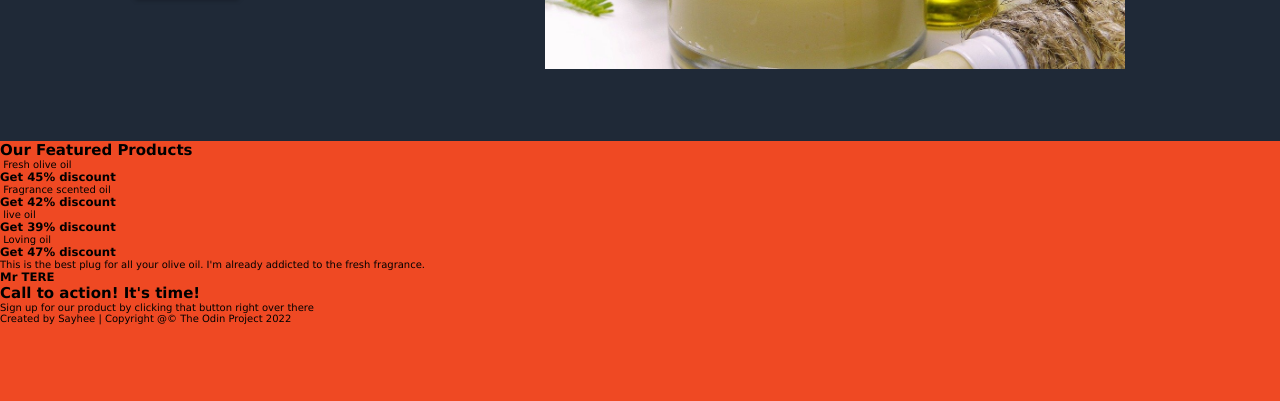
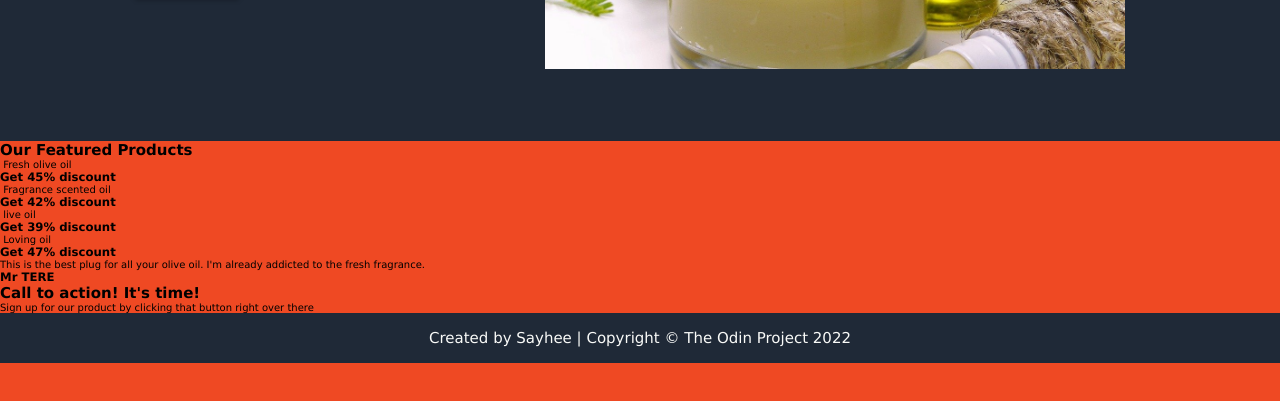
Before and after one commit to Sekeza/Landing-page, a plain HTML site: page index.html in a window 1280 px wide. Shown: the part 269-670 px from the top of the page. Drawn offline with Linux system fonts and the light colour scheme.

Commit message:
Styled the footer section while editing the html part

```diff
--- a/css/styles.css
+++ b/css/styles.css
@@ -96,3 +96,17 @@ body {
     object-fit: cover;
     padding-right: 2rem;
 }
+
+.footer {
+    background-color: #1f2937;
+    padding: 0rem 9%;
+    padding-top: 2rem;
+    padding-bottom: 2rem;
+}
+
+.footer div {
+    font-size: 1.5rem;
+    color: #f9faf8;
+    line-height: 1rem;
+    text-align: center;
+}
--- a/index.html
+++ b/index.html
@@ -71,7 +71,7 @@
 
 
     <section class="footer" id="footer">
-        <div>Created by Sayhee | Copyright @&copy; The Odin Project 2022</div>
+        <div>Created by Sayhee | Copyright &copy; The Odin Project 2022</div>
     </section>
 </body>
 </html>
```
